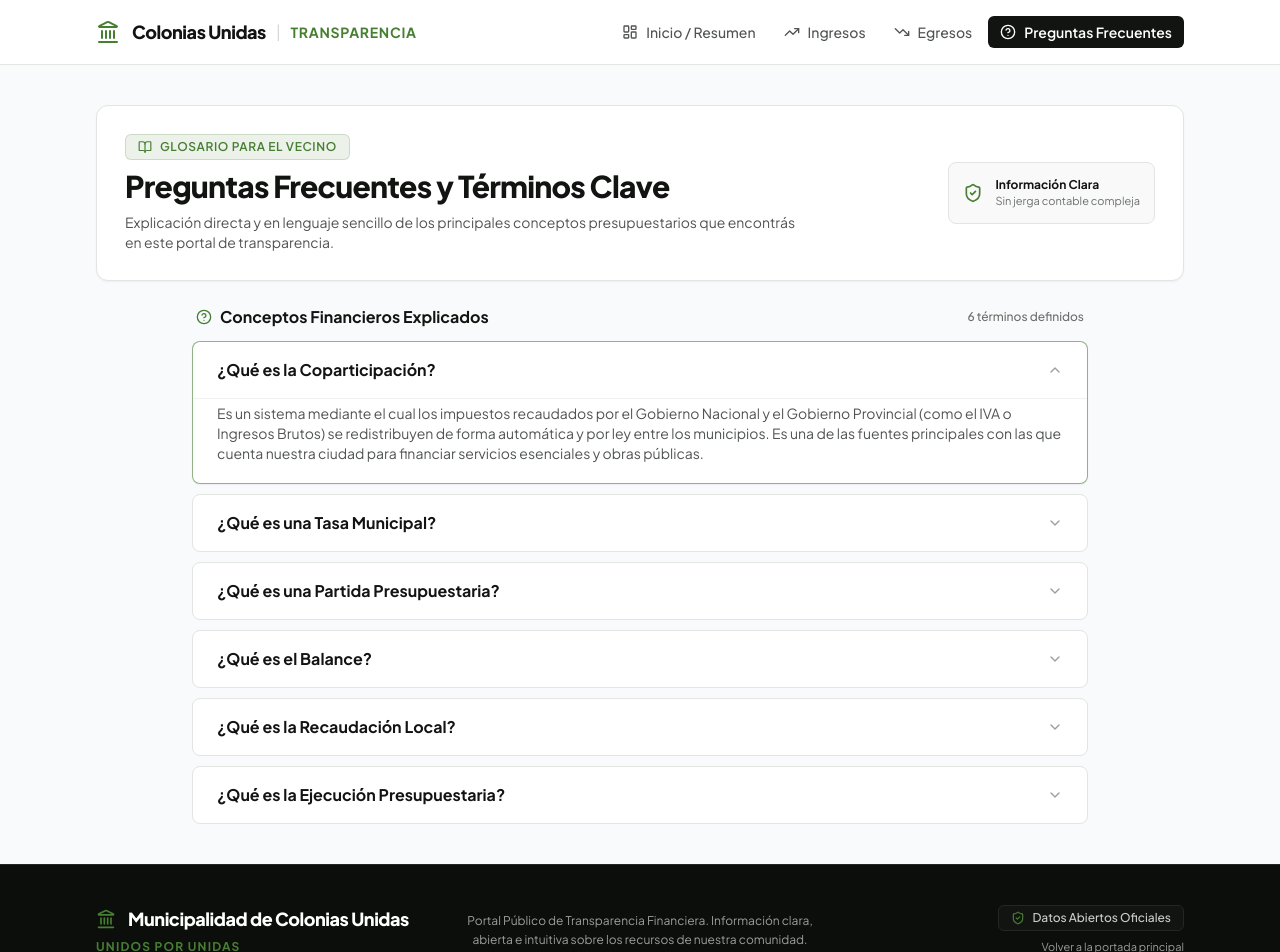
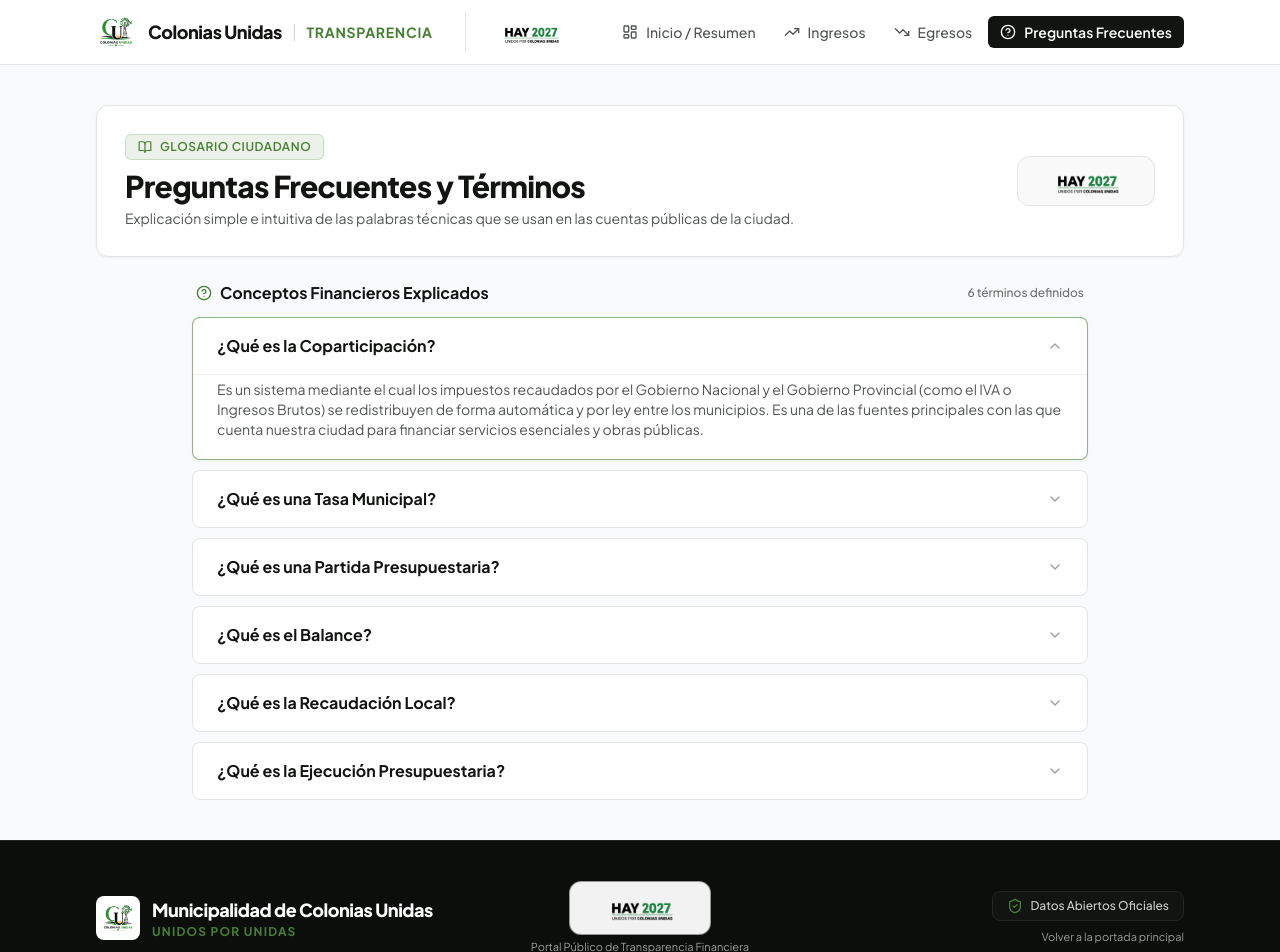
Before and after one commit to ulicseg/ColoniasUnidas, a React (Vite) app: page /faq in a window 1280 px wide. Shown: the top 952 px of the page. Built offline with nearby package versions, Linux system fonts and the light colour scheme.

Commit message:
feat: integrar logos del partido en nav, landing, resumen y footer

```diff
--- a/index.html
+++ b/index.html
@@ -2,7 +2,7 @@
 <html lang="es">
   <head>
     <meta charset="UTF-8" />
-    <link rel="icon" type="image/svg+xml" href="/favicon.svg" />
+    <link rel="icon" type="image/png" href="/assets/logo-cu.png" />
     <meta name="viewport" content="width=device-width, initial-scale=1.0" />
     <title>Portal de Transparencia Financiera — Municipalidad de Colonias Unidas</title>
     <meta name="description" content="Dashboard público de transparencia financiera de la Municipalidad de Colonias Unidas. Transparencia, claridad y datos abiertos para todos los vecinos. UNIDOS POR UNIDAS." />
--- a/src/components/layout/Footer.tsx
+++ b/src/components/layout/Footer.tsx
@@ -8,33 +8,48 @@ export const Footer: React.FC = () => {
       <div className="max-w-6xl mx-auto px-4 sm:px-6 lg:px-8 py-8 sm:py-10">
         <div className="grid grid-cols-1 md:grid-cols-3 gap-6 items-center border-b border-neutral-800 pb-6 mb-6">
 
-          {/* Identity */}
-          <div className="space-y-1.5 text-center md:text-left">
-            <div className="flex items-center justify-center md:justify-start space-x-3">
-              <Landmark className="w-5 h-5 text-brand-green" />
-              <span className="font-extrabold text-white text-base sm:text-lg tracking-tight">
-                Municipalidad de Colonias Unidas
-              </span>
+          {/* Identity with logo-cu emblem */}
+          <div className="flex flex-col items-center md:items-start space-y-2">
+            <div className="flex items-center space-x-3">
+              <div className="bg-white p-1 rounded-lg shadow-xs shrink-0">
+                <img
+                  src="/assets/logo-cu.png"
+                  alt="Escudo Colonias Unidas"
+                  className="h-9 w-9 object-contain"
+                />
+              </div>
+              <div>
+                <span className="font-extrabold text-white text-base sm:text-lg tracking-tight block">
+                  Municipalidad de Colonias Unidas
+                </span>
+                <span className="text-xs font-bold text-brand-green tracking-widest uppercase block">
+                  UNIDOS POR UNIDAS
+                </span>
+              </div>
             </div>
-            <p className="text-xs font-bold text-brand-green tracking-widest uppercase">
-              UNIDOS POR UNIDAS
-            </p>
           </div>
 
-          {/* Description */}
-          <div className="text-center text-xs leading-relaxed text-neutral-400 max-w-md mx-auto">
-            <p>
-              Portal Público de Transparencia Financiera. Información clara, abierta e intuitiva sobre los recursos de nuestra comunidad.
+          {/* Banner Horizontal HAY 2027 en el centro */}
+          <div className="flex flex-col items-center justify-center space-y-1">
+            <div className="bg-white/95 backdrop-blur-xs px-4 py-2 rounded-xl shadow-xs border border-neutral-700/50">
+              <img
+                src="/assets/logo-hay2027.png"
+                alt="HAY 2027 - Unidos por Colonias Unidas"
+                className="h-9 object-contain"
+              />
+            </div>
+            <p className="text-[11px] text-neutral-400 mt-1">
+              Portal Público de Transparencia Financiera
             </p>
           </div>
 
           {/* Trust badge & link */}
           <div className="flex flex-col items-center md:items-end justify-center space-y-2">
-            <div className="flex items-center gap-2 text-xs text-neutral-300 font-medium bg-neutral-900 px-3 py-1 rounded-md border border-neutral-800">
-              <ShieldCheck className="w-3.5 h-3.5 text-brand-green" />
+            <div className="flex items-center gap-2 text-xs text-neutral-300 font-medium bg-neutral-900 px-3.5 py-1.5 rounded-lg border border-neutral-800">
+              <ShieldCheck className="w-4 h-4 text-brand-green" />
               <span>Datos Abiertos Oficiales</span>
             </div>
-            <Link to="/" className="text-[11px] text-neutral-400 hover:text-white transition-colors">
+            <Link to="/" className="text-[11px] text-neutral-400 hover:text-white transition-colors underline-offset-4 hover:underline">
               Volver a la portada principal
             </Link>
           </div>
--- a/src/components/layout/Navbar.tsx
+++ b/src/components/layout/Navbar.tsx
@@ -18,18 +18,31 @@ export const Navbar: React.FC = () => {
         <div className="flex justify-between h-16 items-center">
 
           {/* Minimal Clean Brand Logo */}
-          <Link to="/" className="flex items-center space-x-3 group">
-            <Landmark className="w-6 h-6 text-brand-green group-hover:scale-105 transition-transform" />
+          <Link to="/" className="flex items-center space-x-3 group shrink-0">
+            <img
+              src="/assets/logo-cu.png"
+              alt="Logo Colonias Unidas"
+              className="h-10 w-10 object-contain group-hover:scale-105 transition-transform"
+            />
             <div className="flex items-center gap-2.5">
               <span className="font-extrabold text-neutral-900 text-base sm:text-lg tracking-tight">
                 Colonias Unidas
               </span>
-              <span className="text-neutral-300 font-light">|</span>
-              <span className="text-xs sm:text-sm font-bold text-brand-green tracking-wider uppercase">
+              <span className="hidden sm:inline text-neutral-300 font-light">|</span>
+              <span className="hidden sm:inline text-xs sm:text-sm font-bold text-brand-green tracking-wider uppercase">
                 Transparencia
               </span>
             </div>
           </Link>
+
+          {/* Logo Secundaria HAY 2027 en Desktop */}
+          <div className="hidden lg:flex items-center border-l border-neutral-200 pl-4 py-1">
+            <img
+              src="/assets/logo-hay2027.png"
+              alt="HAY 2027 - Unidos por Colonias Unidas"
+              className="h-8 object-contain"
+            />
+          </div>
 
           {/* Desktop Navigation */}
           <nav className="hidden md:flex items-center space-x-1">
@@ -94,6 +107,14 @@ export const Navbar: React.FC = () => {
               </NavLink>
             );
           })}
+
+          <div className="pt-3 mt-2 border-t border-neutral-100 flex justify-center">
+            <img
+              src="/assets/logo-hay2027.png"
+              alt="HAY 2027"
+              className="h-9 object-contain"
+            />
+          </div>
         </div>
       )}
     </header>
--- a/src/pages/Egresos.tsx
+++ b/src/pages/Egresos.tsx
@@ -19,6 +19,14 @@ export const Egresos: React.FC = () => {
       {/* Header de Sección */}
       <div className="bg-white rounded-xl p-6 sm:p-8 border border-neutral-200 shadow-sm">
         <div className="flex flex-col sm:flex-row sm:items-center justify-between gap-6">
+          <div className="flex items-start gap-4">
+            <div className="bg-neutral-50 p-2 rounded-xl border border-neutral-200 shadow-xs shrink-0 hidden sm:block">
+              <img
+                src="/assets/logo-cu.png"
+                alt="Emblema Colonias Unidas"
+                className="h-12 w-12 object-contain"
+              />
+            </div>
             <div>
               <div className="inline-flex items-center gap-2 text-brand-amber bg-brand-amber/10 border border-brand-amber/20 px-3 py-1 rounded-md text-xs font-semibold uppercase tracking-wider mb-2">
                 <TrendingDown className="w-3.5 h-3.5" />
@@ -30,6 +38,7 @@ export const Egresos: React.FC = () => {
               <p className="text-xs sm:text-sm text-neutral-600 mt-2 max-w-2xl leading-relaxed">
                 Detalle transparente de las inversiones realizadas en infraestructura, salud, educación, servicios urbanos y administración municipal.
               </p>
+            </div>
           </div>
 
           {/* Monto Total Ejecutado SIEMPRE CENTRADO */}
--- a/src/pages/Faq.tsx
+++ b/src/pages/Faq.tsx
@@ -45,22 +45,22 @@ export const Faq: React.FC = () => {
           <div>
             <div className="inline-flex items-center gap-2 text-brand-green bg-brand-green/10 border border-brand-green/20 px-3 py-1 rounded-md text-xs font-semibold uppercase tracking-wider mb-2">
               <BookOpen className="w-3.5 h-3.5" />
-              <span>Glosario para el Vecino</span>
+              <span>Glosario Ciudadano</span>
             </div>
-            <h1 className="text-2xl sm:text-3xl font-black text-neutral-900 tracking-tight">
-              Preguntas Frecuentes y Términos Clave
+            <h1 className="text-2xl sm:text-3xl font-extrabold text-neutral-900 tracking-tight">
+              Preguntas Frecuentes y Términos
             </h1>
-            <p className="text-xs sm:text-sm text-neutral-600 mt-2 max-w-2xl leading-relaxed">
-              Explicación directa y en lenguaje sencillo de los principales conceptos presupuestarios que encontrás en este portal de transparencia.
+            <p className="text-xs sm:text-sm text-neutral-600 mt-1 max-w-2xl leading-relaxed">
+              Explicación simple e intuitiva de las palabras técnicas que se usan en las cuentas públicas de la ciudad.
             </p>
           </div>
 
-          <div className="bg-neutral-50 border border-neutral-200 rounded-lg p-3.5 flex items-center gap-3 shrink-0">
-            <ShieldCheck className="w-5 h-5 text-brand-green" />
-            <div>
-              <span className="text-xs font-bold text-neutral-900 block">Información Clara</span>
-              <span className="text-[11px] text-neutral-500 block">Sin jerga contable compleja</span>
-            </div>
+          <div className="bg-neutral-50 px-3.5 py-1.5 rounded-xl border border-neutral-200 shadow-xs shrink-0 self-start sm:self-center">
+            <img
+              src="/assets/logo-hay2027.png"
+              alt="HAY 2027"
+              className="h-8 sm:h-9 object-contain"
+            />
           </div>
         </div>
       </div>
--- a/src/pages/Ingresos.tsx
+++ b/src/pages/Ingresos.tsx
@@ -19,6 +19,14 @@ export const Ingresos: React.FC = () => {
       {/* Header de Sección */}
       <div className="bg-white rounded-xl p-6 sm:p-8 border border-neutral-200 shadow-sm">
         <div className="flex flex-col sm:flex-row sm:items-center justify-between gap-6">
+          <div className="flex items-start gap-4">
+            <div className="bg-neutral-50 p-2 rounded-xl border border-neutral-200 shadow-xs shrink-0 hidden sm:block">
+              <img
+                src="/assets/logo-cu.png"
+                alt="Emblema Colonias Unidas"
+                className="h-12 w-12 object-contain"
+              />
+            </div>
             <div>
               <div className="inline-flex items-center gap-2 text-brand-green bg-brand-green/10 border border-brand-green/20 px-3 py-1 rounded-md text-xs font-semibold uppercase tracking-wider mb-2">
                 <TrendingUp className="w-3.5 h-3.5" />
@@ -30,6 +38,7 @@ export const Ingresos: React.FC = () => {
               <p className="text-xs sm:text-sm text-neutral-600 mt-2 max-w-2xl leading-relaxed">
                 Explicación clara del origen de los recursos financieros que forman el presupuesto municipal para este período.
               </p>
+            </div>
           </div>
 
           {/* Monto Total de Ingresos SIEMPRE CENTRADO */}
--- a/src/pages/Landing.tsx
+++ b/src/pages/Landing.tsx
@@ -6,54 +6,76 @@ export const Landing: React.FC = () => {
   return (
     <div className="h-screen max-h-screen w-full bg-white text-neutral-900 flex flex-col justify-between overflow-hidden px-6 py-6 sm:py-8 select-none">
 
-      {/* Header Minimalista Sobrio con Texto de Marca Más Grande */}
+      {/* Header Minimalista con Logos */}
       <header className="max-w-6xl w-full mx-auto flex justify-between items-center shrink-0 border-b border-neutral-100 pb-4">
         <div className="flex items-center space-x-3">
-          <Landmark className="w-6 h-6 text-brand-green" />
+          <img
+            src="/assets/logo-cu.png"
+            alt="Logo Escudo Colonias Unidas"
+            className="h-10 w-10 sm:h-12 sm:w-12 object-contain"
+          />
           <div className="flex items-center gap-2.5">
-            <span className="font-extrabold text-neutral-900 text-base sm:text-lg tracking-tight">
+            <span className="font-extrabold text-neutral-900 text-base sm:text-xl tracking-tight">
               Colonias Unidas
             </span>
-            <span className="text-neutral-300 font-light">|</span>
-            <span className="text-xs sm:text-sm font-bold text-brand-green tracking-widest uppercase">
+            <span className="hidden sm:inline text-neutral-300 font-light">|</span>
+            <span className="hidden sm:inline text-xs sm:text-sm font-bold text-brand-green tracking-widest uppercase">
               UNIDOS POR UNIDAS
             </span>
           </div>
         </div>
 
-        <div className="hidden sm:flex items-center gap-2 text-sm text-neutral-600 font-semibold">
-          <ShieldCheck className="w-4 h-4 text-brand-green" />
-          <span>Transparencia Financiera</span>
+        <div className="flex items-center gap-3">
+          <img
+            src="/assets/logo-hay2027.png"
+            alt="HAY 2027 - Unidos por Colonias Unidas"
+            className="h-8 sm:h-10 object-contain"
+          />
         </div>
       </header>
 
-      {/* Hero Contenido Central con Fuentes Agrandadas */}
-      <main className="max-w-4xl w-full mx-auto text-center space-y-7 my-auto shrink-0 px-4">
+      {/* Hero Contenido Central con Logos e Identidad */}
+      <main className="max-w-4xl w-full mx-auto text-center space-y-6 my-auto shrink-0 px-4">
 
-        {/* Tag Superior Discreto */}
-        <div className="inline-flex items-center gap-2 text-sm font-bold text-neutral-600 border border-neutral-200 bg-neutral-50 px-4 py-2 rounded-full shadow-xs">
-          <span className="w-2.5 h-2.5 rounded-full bg-brand-green shrink-0" />
-          <span>Portal Público Municipal</span>
+        {/* Banner de Campaña Superior con HAY 2027 */}
+        <div className="inline-flex items-center gap-3 bg-neutral-900 text-white px-5 py-2 rounded-2xl shadow-sm border border-neutral-800">
+          <img
+            src="/assets/logo-hay2027.png"
+            alt="HAY 2027 Banner"
+            className="h-6 sm:h-7 object-contain brightness-0 invert"
+          />
+          <span className="w-1.5 h-1.5 rounded-full bg-brand-green shrink-0" />
+          <span className="text-xs sm:text-sm font-bold text-neutral-200">Portal Público Municipal</span>
         </div>
 
-        {/* Título Principal Editorial Agrandado */}
-        <h1 className="text-4xl sm:text-6xl lg:text-7xl font-black text-neutral-900 tracking-tight leading-[1.12]">
-          Información financiera pública, <br className="hidden sm:inline" />
-          <span className="text-brand-green font-normal">clara y abierta para todos</span>.
-        </h1>
+        {/* Hero visual con Logo CU de Escudo + Título */}
+        <div className="flex flex-col items-center justify-center space-y-4 pt-2">
+          <div className="bg-white p-3 rounded-2xl border border-neutral-200 shadow-md transform hover:scale-105 transition-transform duration-300">
+            <img
+              src="/assets/logo-cu.png"
+              alt="Emblema Oficial Colonias Unidas"
+              className="h-20 sm:h-28 w-20 sm:w-28 object-contain"
+            />
+          </div>
+
+          <h1 className="text-3xl sm:text-5xl lg:text-6xl font-black text-neutral-900 tracking-tight leading-[1.15]">
+            Información financiera pública, <br className="hidden sm:inline" />
+            <span className="text-brand-green font-normal">clara y abierta para todos</span>.
+          </h1>
+        </div>
 
         {/* Explicación Agrandada */}
-        <p className="text-base sm:text-xl text-neutral-600 max-w-2xl mx-auto leading-relaxed font-normal">
+        <p className="text-base sm:text-lg text-neutral-600 max-w-2xl mx-auto leading-relaxed font-normal">
           Un espacio simple para conocer en detalle de dónde provienen los recursos de nuestra municipalidad y en qué se invierten para la ciudad.
         </p>
 
-        {/* 2 Puntos clave inline agrandados */}
-        <div className="flex flex-wrap items-center justify-center gap-8 pt-2 text-sm sm:text-base font-semibold text-neutral-600">
-          <span className="flex items-center gap-2.5">
+        {/* 2 Puntos clave inline */}
+        <div className="flex flex-wrap items-center justify-center gap-6 pt-1 text-xs sm:text-sm font-semibold text-neutral-600">
+          <span className="flex items-center gap-2">
             <span className="w-2 h-2 rounded-full bg-brand-green" />
             Origen de Ingresos (Coparticipación y Tasas)
           </span>
-          <span className="flex items-center gap-2.5">
+          <span className="flex items-center gap-2">
             <span className="w-2 h-2 rounded-full bg-brand-amber" />
             Destino de Egresos (Obras, Salud y Servicios)
           </span>
@@ -61,20 +83,20 @@ export const Landing: React.FC = () => {
 
       </main>
 
-      {/* Botón Principal Protagónico Centrado Abajo con Texto Agrandado + Footer */}
-      <footer className="max-w-6xl w-full mx-auto flex flex-col items-center gap-5 shrink-0 pt-3 border-t border-neutral-100">
+      {/* Botón Principal Protagónico Centrado Abajo + Footer */}
+      <footer className="max-w-6xl w-full mx-auto flex flex-col items-center gap-4 shrink-0 pt-3 border-t border-neutral-100">
 
         <Link
           to="/inicio"
-          className="inline-flex items-center justify-center gap-3.5 bg-brand-green hover:bg-brand-green-hover text-white font-extrabold text-lg sm:text-xl px-11 py-4 rounded-2xl shadow-lg hover:-translate-y-0.5 active:translate-y-0 transition-all duration-200 group w-full sm:w-auto text-center"
+          className="inline-flex items-center justify-center gap-3.5 bg-brand-green hover:bg-brand-green-hover text-white font-extrabold text-lg sm:text-xl px-11 py-3.5 rounded-2xl shadow-lg hover:-translate-y-0.5 active:translate-y-0 transition-all duration-200 group w-full sm:w-auto text-center"
         >
           <span>Ingresar al Portal</span>
           <ArrowRight className="w-6 h-6 group-hover:translate-x-1 transition-transform" />
         </Link>
 
-        <p className="text-xs sm:text-sm text-neutral-500 font-semibold tracking-wide">
-          Municipalidad de Colonias Unidas • {new Date().getFullYear()}
-        </p>
+        <div className="flex items-center gap-3 text-xs sm:text-sm text-neutral-500 font-semibold tracking-wide">
+          <span>Municipalidad de Colonias Unidas • {new Date().getFullYear()}</span>
+        </div>
 
       </footer>
 
--- a/src/pages/Resumen.tsx
+++ b/src/pages/Resumen.tsx
@@ -8,25 +8,43 @@ export const Resumen: React.FC = () => {
   return (
     <div className="space-y-8 animate-in fade-in duration-300">
 
-      {/* Encabezado y Mensaje de Bienvenida */}
-      <div className="bg-white rounded-xl p-6 sm:p-8 border border-neutral-200 shadow-sm">
-        <div className="flex flex-col md:flex-row md:items-center justify-between gap-4">
+      {/* Encabezado y Mensaje de Bienvenida con Logos de Marca */}
+      <div className="bg-white rounded-xl p-6 sm:p-8 border border-neutral-200 shadow-sm relative overflow-hidden">
+        <div className="flex flex-col md:flex-row md:items-center justify-between gap-6 relative z-10">
+          <div className="flex items-start gap-4">
+            <div className="bg-neutral-50 p-2 rounded-xl border border-neutral-200 shadow-xs shrink-0 hidden sm:block">
+              <img
+                src="/assets/logo-cu.png"
+                alt="Emblema Colonias Unidas"
+                className="h-14 w-14 object-contain"
+              />
+            </div>
             <div>
-            <div className="inline-flex items-center gap-2 text-brand-green bg-brand-green/10 border border-brand-green/20 px-3 py-1 rounded-md text-xs font-semibold uppercase tracking-wider mb-3">
+              <div className="inline-flex items-center gap-2 text-brand-green bg-brand-green/10 border border-brand-green/20 px-3 py-1 rounded-md text-xs font-semibold uppercase tracking-wider mb-2.5">
                 <ShieldCheck className="w-3.5 h-3.5" />
                 <span>Resumen Ejecutivo • {periodoActual}</span>
               </div>
               <h1 className="text-2xl sm:text-3xl font-extrabold text-neutral-900 tracking-tight">
                 Estado Financiero de Colonias Unidas
               </h1>
-            <p className="text-sm text-neutral-600 mt-2 max-w-3xl leading-relaxed">
+              <p className="text-sm text-neutral-600 mt-1.5 max-w-2xl leading-relaxed">
                 Bienvenido al portal público. En este panel podés ver de forma simple e intuitiva el total de recursos ingresados y gastados en el municipio durante este período.
               </p>
             </div>
+          </div>
 
-          <div className="flex items-center gap-2 text-xs font-medium text-neutral-600 bg-neutral-100 px-3.5 py-2 rounded-lg shrink-0 border border-neutral-200 self-start md:self-center">
+          <div className="flex flex-col items-start md:items-end gap-3 shrink-0 self-start md:self-center">
+            <div className="bg-neutral-50 px-3.5 py-1.5 rounded-xl border border-neutral-200 shadow-xs">
+              <img
+                src="/assets/logo-hay2027.png"
+                alt="HAY 2027 - Unidos por Colonias Unidas"
+                className="h-9 sm:h-10 object-contain"
+              />
+            </div>
+            <div className="flex items-center gap-2 text-xs font-medium text-neutral-600 bg-neutral-100 px-3 py-1.5 rounded-lg border border-neutral-200">
               <Calendar className="w-4 h-4 text-brand-green" />
               <span>Actualizado: {fechaActualizacion}</span>
+            </div>
           </div>
         </div>
       </div>
```
Also changed, not shown: public/assets/logo-cu.png (added), public/assets/logo-hay2027.png (added). Lines whose indentation alone changed are shown as unchanged.
